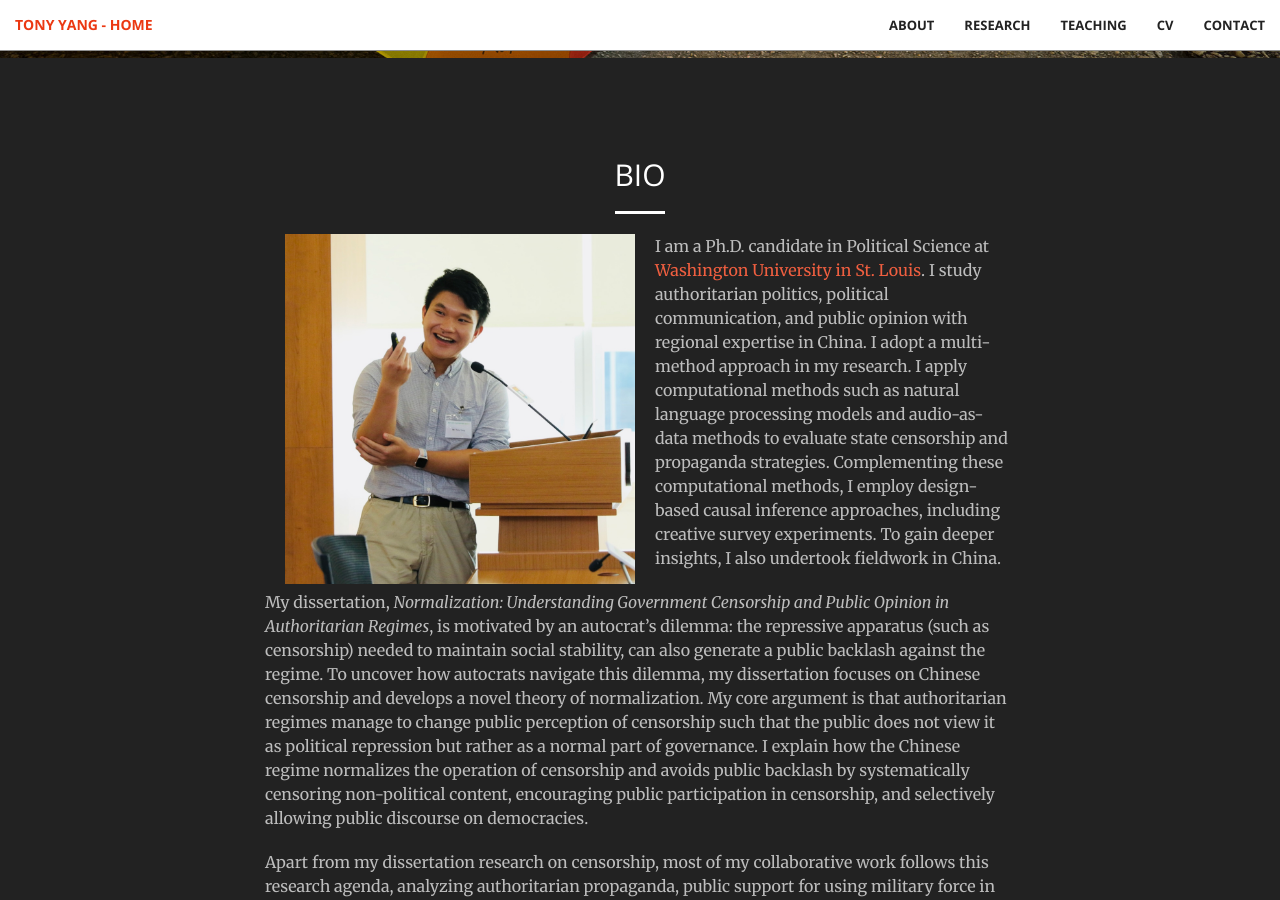
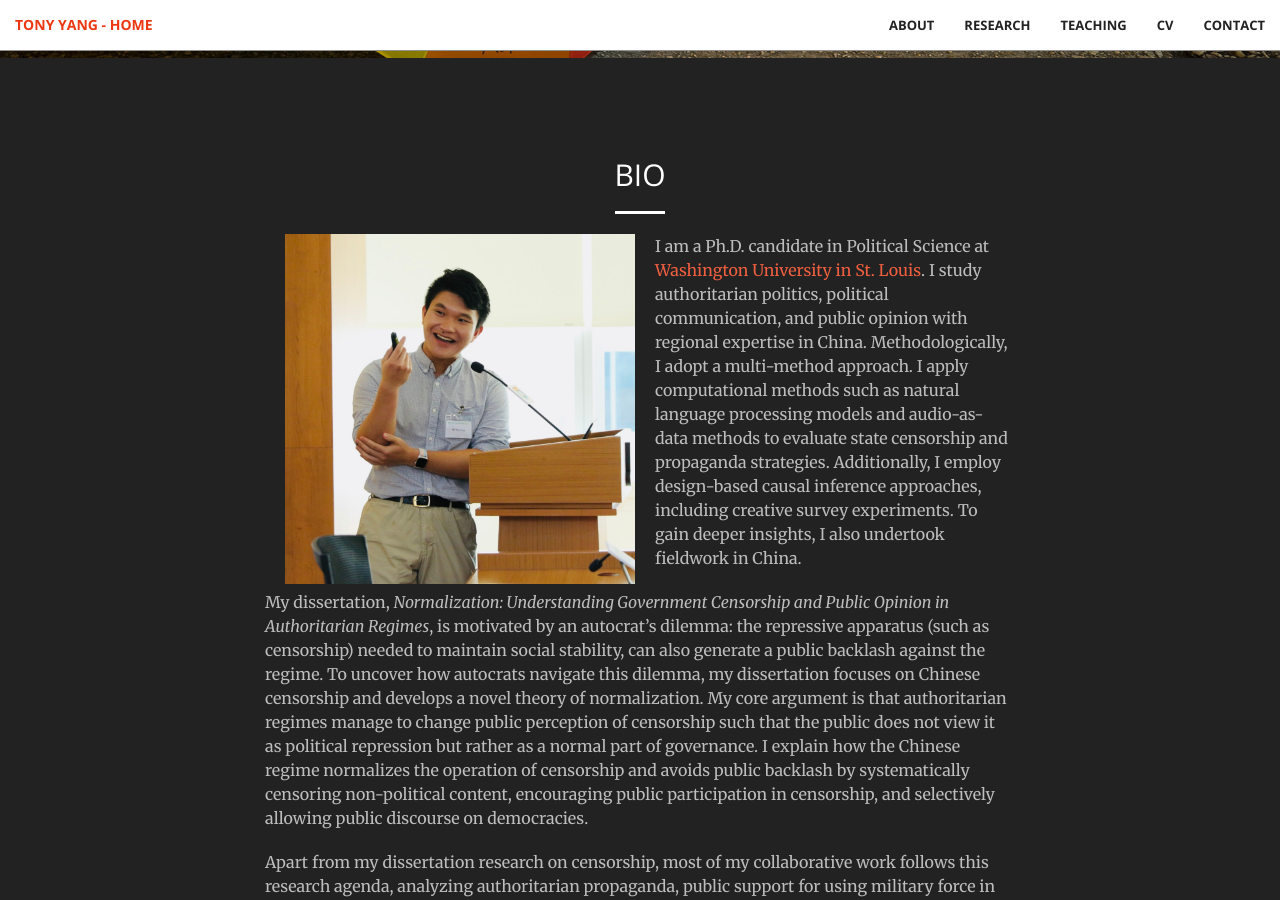
Before and after one commit to tonyhsfz/website, a Jekyll site: the page built from index.html, in a window 1280 px wide and 900 px high, scrolled down 842 px. Built offline with Jekyll 4.4.1, drawn with Linux system fonts in a browser that asks for light colours.

Commit message:
Update Bio.html

```diff
--- a/_includes/Bio.html
+++ b/_includes/Bio.html
@@ -8,8 +8,8 @@
                 <img align="left" src="img/HKU.jpg" hspace="20"  width="350" height="350" >
                 <p class="text-faded">I am a Ph.D. candidate in Political Science at <a href="https://polisci.wustl.edu/">Washington University in St. Louis</a>.
                     I study authoritarian politics, political communication, and public opinion with regional expertise in China.
-                    I adopt a multi-method approach in my research. I apply computational methods such as natural language processing models and audio-as-data methods to evaluate state censorship and propaganda strategies.
-                    Complementing these computational methods, I employ design-based causal inference approaches, including creative survey experiments.
+                    Methodologically, I adopt a multi-method approach. I apply computational methods such as natural language processing models and audio-as-data methods to evaluate state censorship and propaganda strategies.
+                    Additionally, I employ design-based causal inference approaches, including creative survey experiments.
                     To gain deeper insights, I also undertook fieldwork in China.</p>
                 <p class="text-faded">My dissertation, <i>Normalization: Understanding Government Censorship and Public Opinion in Authoritarian Regimes</i>,
                     is motivated by an autocrat’s dilemma: the repressive apparatus (such as censorship) needed to maintain social stability, can also generate a public backlash against the regime.
```
